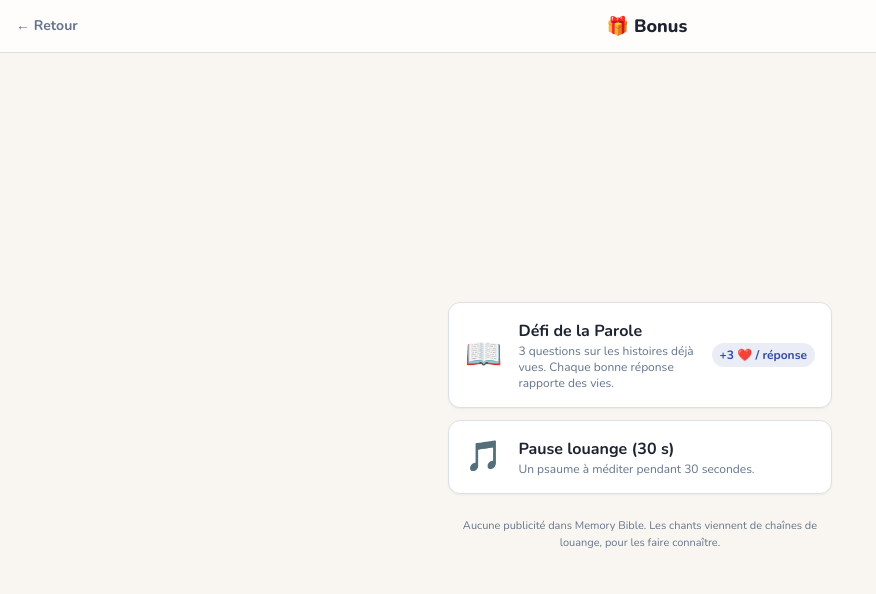
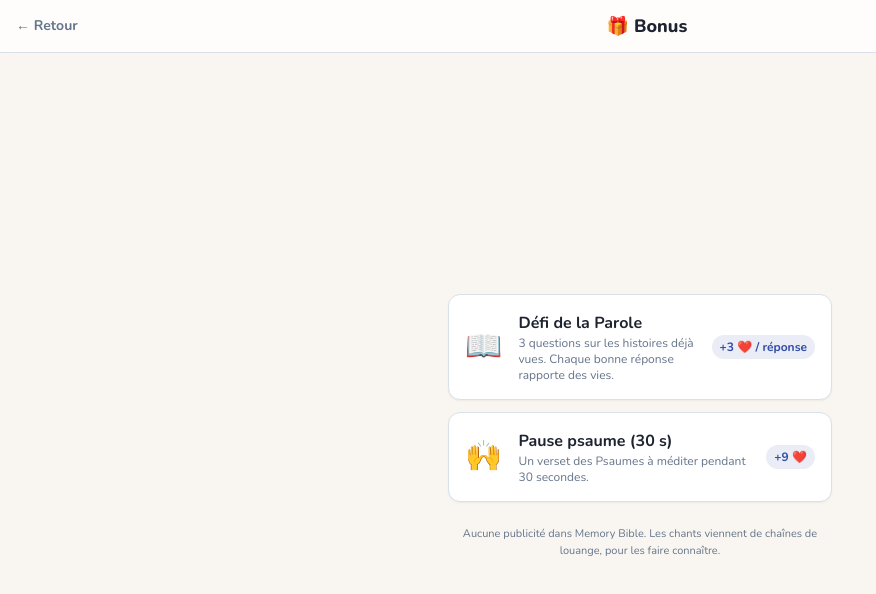
Before and after one commit to lpjd972/MEMORI, a React (Vite) app: page / in a window 1280 px wide. Both pictures are taken after a click on the button "🎁 Bonus : Défi de la Parole & louange". Shown: the top 594 px of the page, without its empty margins (0-876 px from the left). Built offline with nearby package versions, Linux system fonts and the light colour scheme; the HTML template or start-up script is replaced by a standard one.

Commit message:
Bonus : la pause psaume de 30 s rapporte +9 vies (le chant YouTube reste sans récompense)
Co-Authored-By: Claude Opus 5.5 <noreply@anthropic.com>
Claude-Session: https://claude.ai/code/session_01BYXi7q7stU6kuSnvwSimoA

```diff
--- a/src/components/BonusTab.tsx
+++ b/src/components/BonusTab.tsx
@@ -3,7 +3,7 @@ import { motion, AnimatePresence } from "framer-motion";
 import QuizGate from "./QuizGate";
 import LouangePause from "./LouangePause";
 import { pickBonusQuestions, type ModeAge, type QuizQuestion } from "@/lib/gameData";
-import { LOUANGES } from "@/lib/louanges";
+import { LOUANGES, VIES_PAUSE_PSAUME } from "@/lib/louanges";
 
 interface BonusTabProps {
   level: number;
@@ -20,7 +20,7 @@ const BonusTab = ({ level, mode, onEarnLives, onClose }: BonusTabProps) => {
   const [defi, setDefi] = useState<QuizQuestion[] | null>(null);
   const [index, setIndex] = useState(0);
   const [goodAnswers, setGoodAnswers] = useState(0);
-  const [showLouange, setShowLouange] = useState(false);
+  const [louangeMode, setLouangeMode] = useState<"psaume" | "chant" | null>(null);
 
   const startDefi = () => {
     setDefi(pickBonusQuestions(level, mode, DEFI_QUESTIONS));
@@ -40,7 +40,16 @@ const BonusTab = ({ level, mode, onEarnLives, onClose }: BonusTabProps) => {
 
   return (
     <>
-      <AnimatePresence>{showLouange && <LouangePause key="louange" onClose={() => setShowLouange(false)} />}</AnimatePresence>
+      <AnimatePresence>
+        {louangeMode && (
+          <LouangePause
+            key="louange"
+            psaumeSeulement={louangeMode === "psaume"}
+            onEarnLives={louangeMode === "psaume" ? onEarnLives : undefined}
+            onClose={() => setLouangeMode(null)}
+          />
+        )}
+      </AnimatePresence>
 
       <motion.div className="min-h-screen flex flex-col bg-background" initial={{ opacity: 0, y: 20 }} animate={{ opacity: 1, y: 0 }}>
         <header className="flex items-center justify-between px-4 py-3 bg-card/80 backdrop-blur-sm border-b border-border sticky top-0 z-10">
@@ -91,20 +100,36 @@ const BonusTab = ({ level, mode, onEarnLives, onClose }: BonusTabProps) => {
 
                 <motion.button
                   className="flex items-center gap-4 p-4 bg-card rounded-xl border border-border shadow-sm hover:border-primary/50 transition-colors text-left"
-                  onClick={() => setShowLouange(true)}
+                  onClick={() => setLouangeMode("psaume")}
                   whileHover={{ scale: 1.02 }}
                   whileTap={{ scale: 0.98 }}
                 >
-                  <span className="text-3xl">🎵</span>
+                  <span className="text-3xl">🙌</span>
                   <div className="flex-1">
-                    <p className="font-bold text-foreground">Pause louange (30 s)</p>
-                    <p className="text-xs text-muted-foreground">
-                      {LOUANGES.length > 0
-                        ? "Découvre un chant de louange d'une chaîne YouTube chrétienne."
-                        : "Un psaume à méditer pendant 30 secondes."}
-                    </p>
+                    <p className="font-bold text-foreground">Pause psaume (30 s)</p>
+                    <p className="text-xs text-muted-foreground">Un verset des Psaumes à méditer pendant 30 secondes.</p>
                   </div>
+                  <span className="text-xs font-bold text-primary bg-primary/10 px-2 py-1 rounded-lg whitespace-nowrap">
+                    +{VIES_PAUSE_PSAUME} ❤️
+                  </span>
                 </motion.button>
+
+                {LOUANGES.length > 0 && (
+                  <motion.button
+                    className="flex items-center gap-4 p-4 bg-card rounded-xl border border-border shadow-sm hover:border-primary/50 transition-colors text-left"
+                    onClick={() => setLouangeMode("chant")}
+                    whileHover={{ scale: 1.02 }}
+                    whileTap={{ scale: 0.98 }}
+                  >
+                    <span className="text-3xl">🎵</span>
+                    <div className="flex-1">
+                      <p className="font-bold text-foreground">Pause louange (30 s)</p>
+                      <p className="text-xs text-muted-foreground">
+                        Découvre un chant de louange d'une chaîne YouTube chrétienne.
+                      </p>
+                    </div>
+                  </motion.button>
+                )}
               </div>
               <p className="text-[11px] text-muted-foreground text-center max-w-sm mt-2">
                 Aucune publicité dans Memory Bible. Les chants viennent de chaînes de louange, pour les faire connaître.
--- a/src/components/LouangePause.tsx
+++ b/src/components/LouangePause.tsx
@@ -1,10 +1,14 @@
-import { useEffect, useMemo, useState } from "react";
+import { useEffect, useMemo, useRef, useState } from "react";
 import { motion } from "framer-motion";
-import { DUREE_EXTRAIT, LOUANGES } from "@/lib/louanges";
+import { DUREE_EXTRAIT, LOUANGES, VIES_PAUSE_PSAUME } from "@/lib/louanges";
 import { shuffleArray } from "@/lib/gameData";
 
 interface LouangePauseProps {
   onClose: () => void;
+  /** Given lives after a full 30-second psalm meditation (never for a YouTube song) */
+  onEarnLives?: (amount: number) => void;
+  /** Force the psalm even when songs are configured */
+  psaumeSeulement?: boolean;
 }
 
 // Shown when no song is configured yet (or offline): a psalm to meditate on for 30 seconds
@@ -15,14 +19,26 @@ const PSAUMES = [
 ];
 
 /**
- * A free 30-second worship break: plays an excerpt of a worship song from YouTube, then stops it.
- * No reward is attached (YouTube forbids rewarding users for watching a video).
+ * A 30-second worship break. With a YouTube song: plays an excerpt then stops it, with no reward
+ * (YouTube forbids rewarding users for watching a video). With a psalm: lives are given at the end.
  */
-const LouangePause = ({ onClose }: LouangePauseProps) => {
-  const louange = useMemo(() => (LOUANGES.length > 0 ? shuffleArray(LOUANGES)[0] : null), []);
+const LouangePause = ({ onClose, onEarnLives, psaumeSeulement = false }: LouangePauseProps) => {
+  const louange = useMemo(
+    () => (!psaumeSeulement && LOUANGES.length > 0 ? shuffleArray(LOUANGES)[0] : null),
+    [psaumeSeulement]
+  );
   const psaume = useMemo(() => shuffleArray(PSAUMES)[0], []);
   const [countdown, setCountdown] = useState(DUREE_EXTRAIT);
   const finished = countdown === 0;
+  const rewarded = useRef(false);
+  const recompense = !louange && onEarnLives ? VIES_PAUSE_PSAUME : 0;
+
+  useEffect(() => {
+    if (finished && recompense > 0 && !rewarded.current) {
+      rewarded.current = true;
+      onEarnLives?.(recompense);
+    }
+  }, [finished, recompense, onEarnLives]);
 
   useEffect(() => {
     if (finished) return;
@@ -77,6 +93,7 @@ const LouangePause = ({ onClose }: LouangePauseProps) => {
         {finished ? (
           <div className="flex flex-col items-center gap-3">
             <p className="text-white/80 font-semibold">Merci pour ce moment de louange 🙏</p>
+            {recompense > 0 && <p className="text-2xl font-extrabold">+{recompense} ❤️</p>}
             {louange && (
               <a
                 href={watchUrl}
@@ -92,7 +109,9 @@ const LouangePause = ({ onClose }: LouangePauseProps) => {
             </button>
           </div>
         ) : (
-          <p className="text-sm text-white/60">Encore {countdown} s</p>
+          <p className="text-sm text-white/60">
+            Encore {countdown} s{recompense > 0 && ` · +${recompense} ❤️ à la fin`}
+          </p>
         )}
       </div>
     </motion.div>
--- a/src/lib/louanges.ts
+++ b/src/lib/louanges.ts
@@ -2,8 +2,8 @@
 // Le but : faire découvrir des chaînes de louange. On ne gagne pas d'argent avec.
 //
 // ⚠ Règle de YouTube : il est interdit de donner une récompense (vies, points…) en échange du
-// visionnage d'une vidéo. La pause louange est donc libre et sans récompense ; les vies se gagnent
-// avec le « Défi de la Parole ». Voir docs/2026-10-29_CHECK-UP-et-REFONTE.md.
+// visionnage d'une vidéo. Le psaume médité 30 secondes rapporte des vies ; le chant YouTube, lui,
+// reste libre et sans récompense. Voir docs/2026-10-29_CHECK-UP-et-REFONTE.md.
 //
 // Pour ajouter un chant : ouvrir la vidéo sur YouTube, copier l'identifiant après « v= » dans
 // l'adresse (par exemple https://www.youtube.com/watch?v=XXXXXXXXXXX → "XXXXXXXXXXX"), puis ajouter
@@ -22,3 +22,6 @@ export const LOUANGES: Louange[] = [
 ];
 
 export const DUREE_EXTRAIT = 30;
+
+/** Vies gagnées après 30 secondes de méditation d'un psaume (pas pour un chant YouTube : règle de YouTube). */
+export const VIES_PAUSE_PSAUME = 9;
```
Also changed, not shown: 1 other file (tests, documents, lock files or other folders).
